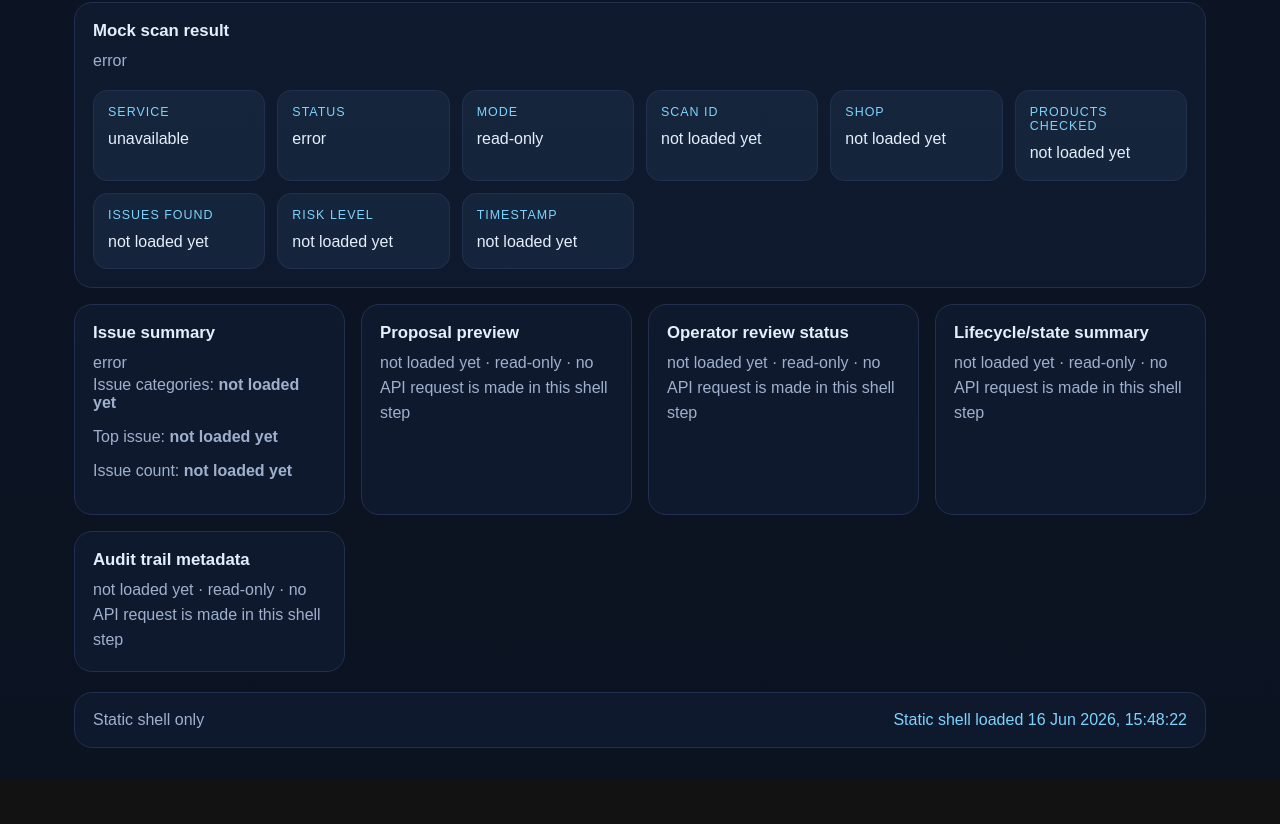
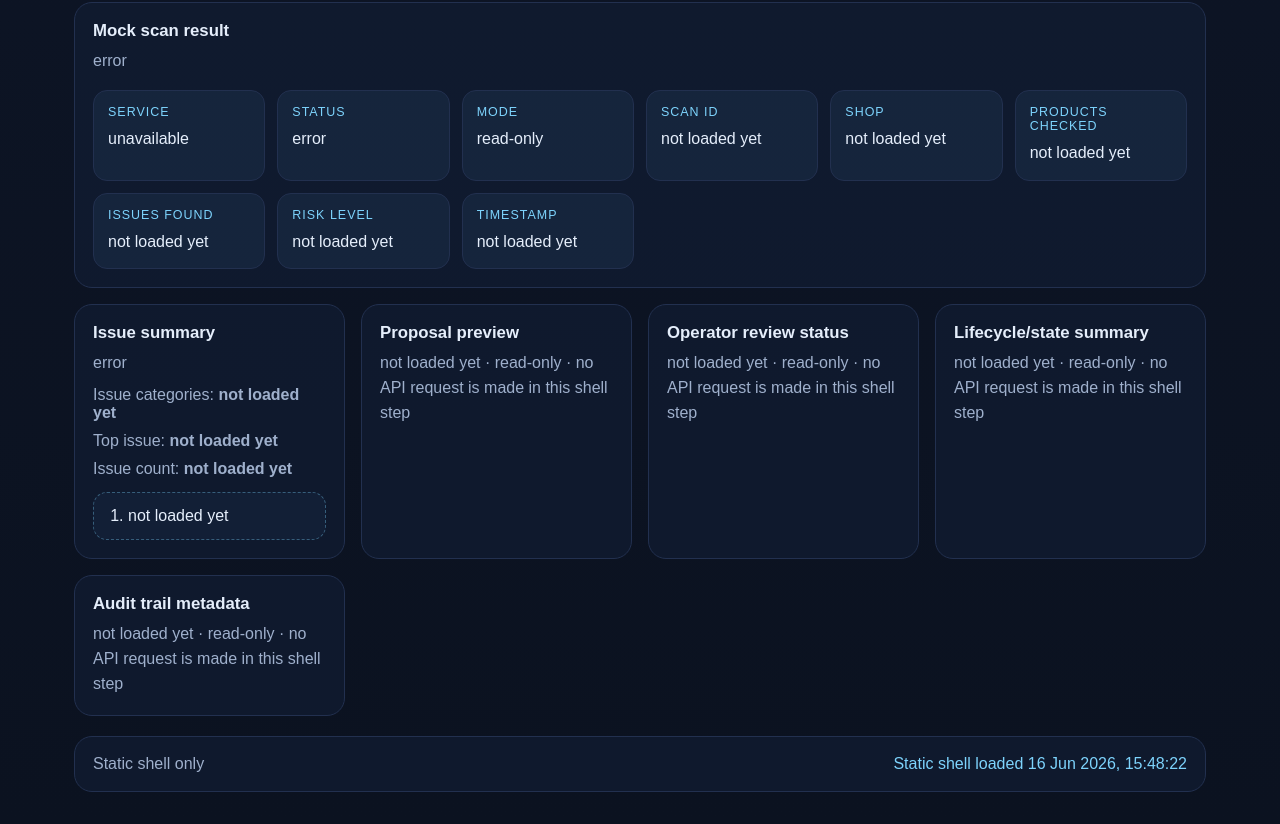
Before and after one commit to Xiaano/sam-mvp, a website: page apps/web/public/index.html in a window 1280 px wide. Shown: the part 1195-2019 px from the top of the page. Before the commit the page ends 1975 px from the top, so only its background shows below. Drawn offline with Linux system fonts and the light colour scheme; no server answers.

Commit message:
feat: show read-only issue register in cockpit

```diff
--- a/apps/web/public/app.js
+++ b/apps/web/public/app.js
@@ -38,6 +38,7 @@
   const mockScanIssueCategories = document.getElementById("mock-scan-issue-categories");
   const mockScanTopIssue = document.getElementById("mock-scan-top-issue");
   const mockScanIssueCount = document.getElementById("mock-scan-issue-count");
+  const mockScanIssueRegister = document.getElementById("mock-scan-issue-register");
 
   const apiBaseUrl = "http://localhost:3001";
 
@@ -165,6 +166,23 @@
       const issues = Array.isArray(payload.issues) ? payload.issues : [];
       const issueCategories = [...new Set(issues.map((issue) => issue?.type).filter(Boolean))];
       const topIssue = issues[0];
+      const issueRegister = issues.map((issue, index) => {
+        const issueLabel = issue?.issue_id ?? `issue_${String(index + 1).padStart(3, "0")}`;
+        const productLabel = issue?.product_sku ?? "not loaded yet";
+        const categoryLabel = issue?.type ?? "not loaded yet";
+        const severityLabel = issue?.severity ?? issue?.risk_level ?? "not loaded yet";
+        const statusLabel = issue?.status ?? "not loaded yet";
+        const messageLabel = issue?.message ?? "not loaded yet";
+
+        return [
+          `${index + 1}. ${issueLabel}`,
+          `product/entity: ${productLabel}`,
+          `category: ${categoryLabel}`,
+          `severity/risk: ${severityLabel}`,
+          `status: ${statusLabel}`,
+          `summary: ${messageLabel}`,
+        ].join(" | ");
+      });
 
       renderMockScan({
         state: "success",
@@ -188,6 +206,11 @@
         topIssue: topIssue?.message ?? "No issues found",
         issueCount: issues.length,
       });
+
+      renderMockScanIssueRegister({
+        state: issues.length === 0 ? "empty" : "success",
+        rows: issueRegister.length > 0 ? issueRegister : ["No issues found"],
+      });
     } catch {
       renderMockScan({
         state: "error",
@@ -207,6 +230,11 @@
         issueCategories: "not loaded yet",
         topIssue: "not loaded yet",
         issueCount: "not loaded yet",
+      });
+
+      renderMockScanIssueRegister({
+        state: "error",
+        rows: ["not loaded yet"],
       });
     }
   }
@@ -372,4 +400,22 @@
       mockScanIssueCount.textContent = issueCount;
     }
   }
+
+  function renderMockScanIssueRegister({ state, rows }) {
+    if (mockScanIssueRegister) {
+      mockScanIssueRegister.dataset.state = state;
+      mockScanIssueRegister.innerHTML = "";
+
+      const list = document.createElement("ol");
+      list.className = "issue-register-list";
+
+      rows.forEach((row) => {
+        const item = document.createElement("li");
+        item.textContent = row;
+        list.appendChild(item);
+      });
+
+      mockScanIssueRegister.appendChild(list);
+    }
+  }
 });
--- a/apps/web/public/index.html
+++ b/apps/web/public/index.html
@@ -174,6 +174,11 @@
             Issue count:
             <strong id="mock-scan-issue-count">not loaded yet</strong>
           </p>
+          <div class="issue-register" id="mock-scan-issue-register" aria-label="Issue register">
+            <ol class="issue-register-list">
+              <li>loading</li>
+            </ol>
+          </div>
         </article>
 
         <article>
--- a/apps/web/public/styles.css
+++ b/apps/web/public/styles.css
@@ -151,6 +151,29 @@
   word-break: break-word;
 }
 
+.notice-line {
+  margin: 10px 0 0;
+  color: var(--muted);
+}
+
+.issue-register {
+  margin-top: 14px;
+  padding: 14px;
+  border-radius: 14px;
+  border: 1px dashed rgba(125, 211, 252, 0.35);
+  background: rgba(23, 38, 63, 0.55);
+}
+
+.issue-register-list {
+  margin: 0;
+  padding-left: 20px;
+  color: var(--text);
+}
+
+.issue-register-list li + li {
+  margin-top: 10px;
+}
+
 .grid p,
 .footer {
   color: var(--muted);
```
